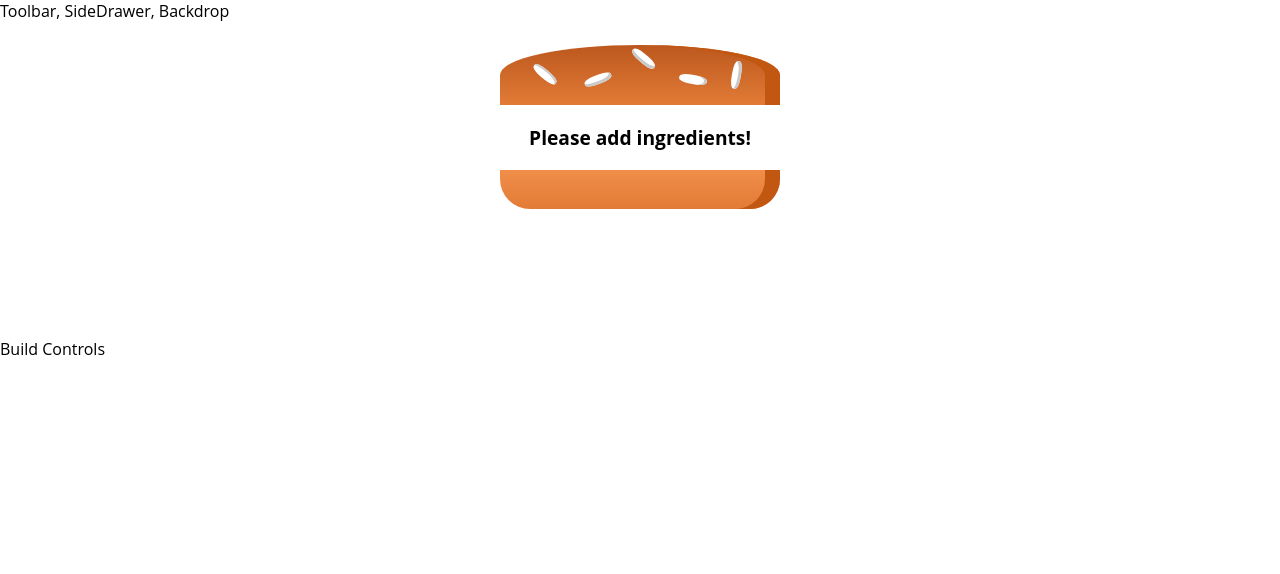
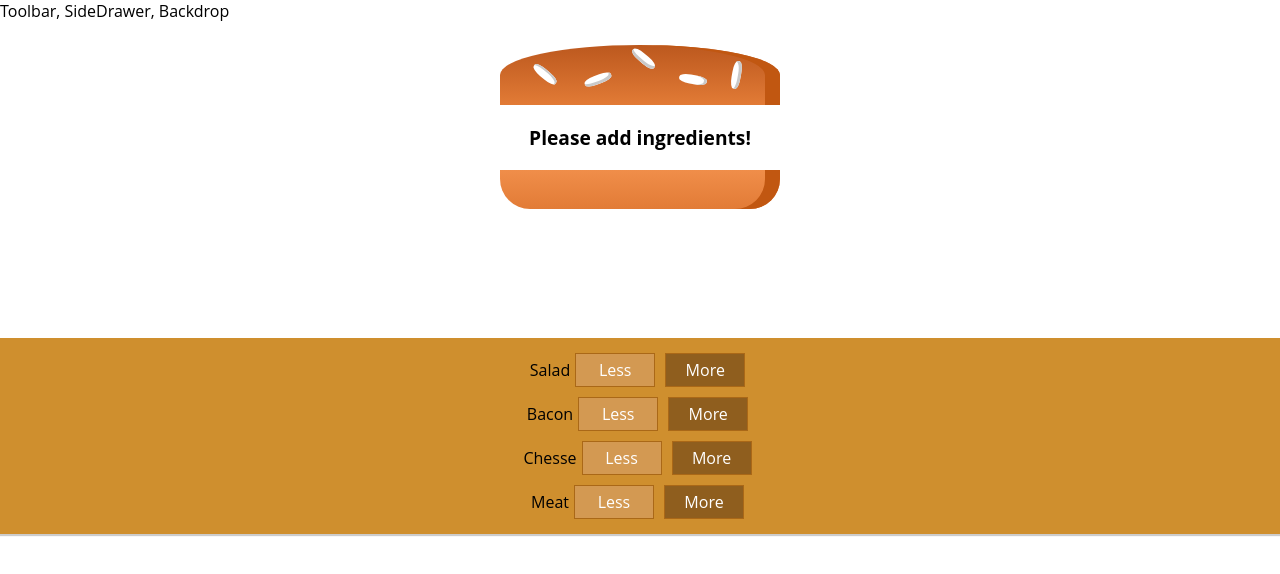
Before and after one commit to Kian-F/BurgerBuilder, a React app: page / in a window 1280 px wide. Shown: the top 574 px of the page. Built offline with nearby package versions, Linux system fonts and the light colour scheme.

Commit message:
buildControls

```diff
--- a/src/components/Burger/BuildControls/BuildControl/BuildControl.js
+++ b/src/components/Burger/BuildControls/BuildControl/BuildControl.js
@@ -2,7 +2,7 @@
 import classes from './BuildControl.css'
 
 const buildControl = (props) =>(
-    <div>
+    <div className={classes.BuildControl}>
         <div className={classes.label}>{props.label}</div>
         <button className={classes.Less}>Less</button>
         <button className={classes.More}>More</button>
@@ -13,4 +13,4 @@
 
 
 
-export default buildControl
+export default buildControl;
--- a/src/components/Burger/BuildControls/BuildControls.css
+++ b/src/components/Burger/BuildControls/BuildControls.css
@@ -1,4 +1,11 @@
 .BuildControls{
     width: 100%;
-    background-color: #cfcfcf;
+    background-color: #cf8f2e;
+    display: flex;
+    flex-flow: column;
+    align-items: center;
+    box-shadow: 0 2px 1px #ccc;
+    margin: auto;
+    padding: 10px 0;
+
 }
--- a/src/components/Burger/BuildControls/BuildControls.js
+++ b/src/components/Burger/BuildControls/BuildControls.js
@@ -1,9 +1,21 @@
 import React from 'react'
+import BuildControl from './BuildControl/BuildControl';
+import Classes from './BuildControls.css'
 
-const buildControls = (props) => {
-<div>
+const controls=[
+    {label: 'Salad', type: 'salad'},
+    {label: 'Bacon', type: 'bacon'},
+    {label: 'Chesse', type: 'chesse'},
+    {label: 'Meat', type: 'meat'}
+]
+
+const buildControls = (props) => (
+<div className={Classes.BuildControls}>
+    {controls.map(ctrl => (
+        <BuildControl key={ctrl.label} label={ctrl.label} />
+    ))}
 
 </div>
-}
 
-export default buildControls
+)
+export default buildControls;
--- a/src/containers/BurgerBuilder/BurgerBuilder.js
+++ b/src/containers/BurgerBuilder/BurgerBuilder.js
@@ -2,6 +2,7 @@
 import { Component } from "react";
 import Aux from '../../hoc/Aux';
 import Burger from '../../components/Burger/Burger'
+import BuildControls from '../../components/Burger/BuildControls/BuildControls';
 
 class BurgerBuilder extends Component {
 //    constructor(params) {
@@ -23,7 +24,7 @@
 
 
            <Burger ingredients={this.state.ingredients}/>
-            <div>Build Controls</div>
+            <BuildControls/>
             </Aux>
         );
     }
```
